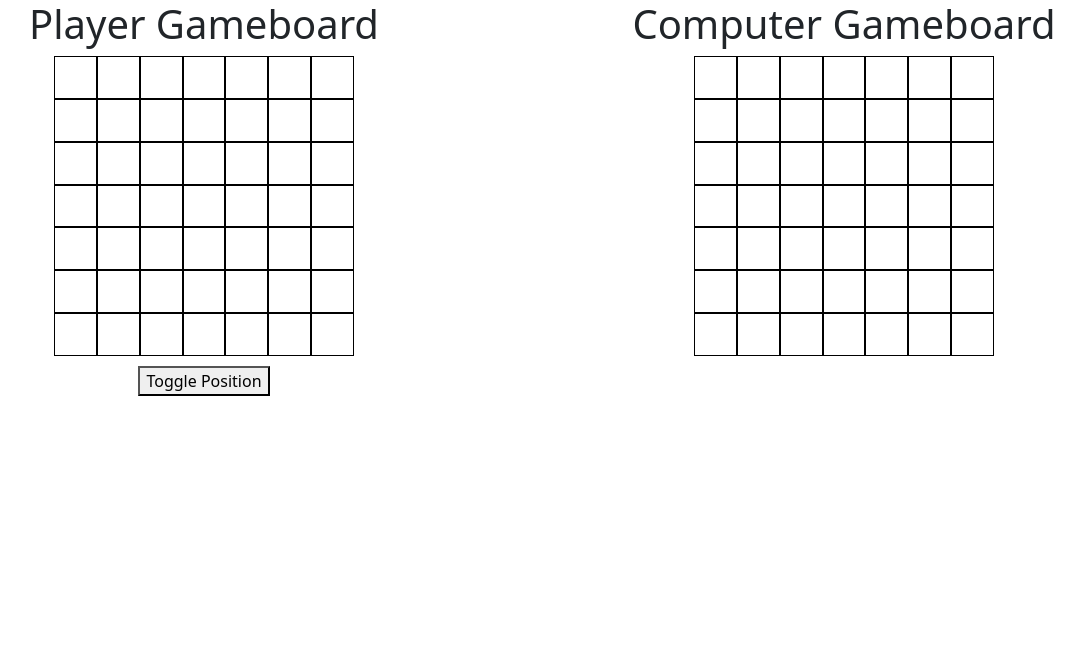
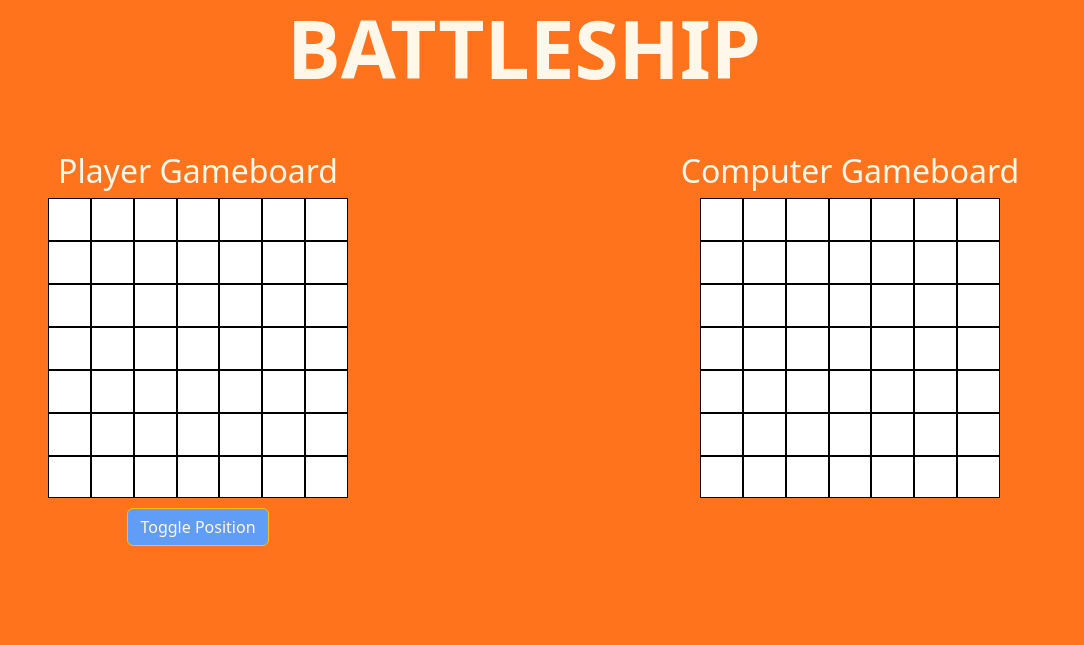
Before and after one commit to c-yip/battleship, a website built with webpack: page dist/index.html in a window 1280 px wide. Shown: the whole page, without its empty margins (116-1200 px from the left). Built offline with nearby package versions, Linux system fonts and the light colour scheme.

Commit message:
Style all game board elements.

```diff
--- a/dist/index.html
+++ b/dist/index.html
@@ -13,18 +13,27 @@
       crossorigin="anonymous"
     />
   </head>
-  <body>
-    <div class="gameboards">
-      <div class="container">
-        <h1>Player Gameboard</h1>
+  <body class="">
+    <h1
+      class="row d-flex justify-content-center align-items-center display-1 fw-bold"
+    >
+      BATTLESHIP
+    </h1>
+    <div class="gameboards row">
+      <div class="container col p-5">
+        <h2>Player Gameboard</h2>
         <div class="gameboard"></div>
         <div class="container buttons">
-          <button type="button" class="toggle-button">Toggle Position</button>
-          <button type="button" class="start-game-button">Start Game</button>
+          <button type="button" class="toggle-button btn btn-warning">
+            Toggle Position
+          </button>
+          <button type="button" class="start-game-button btn btn-warning">
+            Start Game
+          </button>
         </div>
       </div>
-      <div class="container">
-        <h1>Computer Gameboard</h1>
+      <div class="container col p-5">
+        <h2>Computer Gameboard</h2>
         <div class="computer-gameboard"></div>
       </div>
     </div>
--- a/dist/style.css
+++ b/dist/style.css
@@ -1,3 +1,18 @@
+body {
+  background-color: #ff731d !important;
+  color: #fff7e9 !important;
+}
+
+button {
+  background-color: #5f9df7 !important;
+  color: #fff7e9 !important;
+}
+
+button:hover {
+  background-color: #fff7e9 !important;
+  color: black !important;
+}
+
 .gameboards {
   display: grid;
   grid-template-columns: repeat(2, 1fr);
```
Also changed, not shown: 2 other files.
